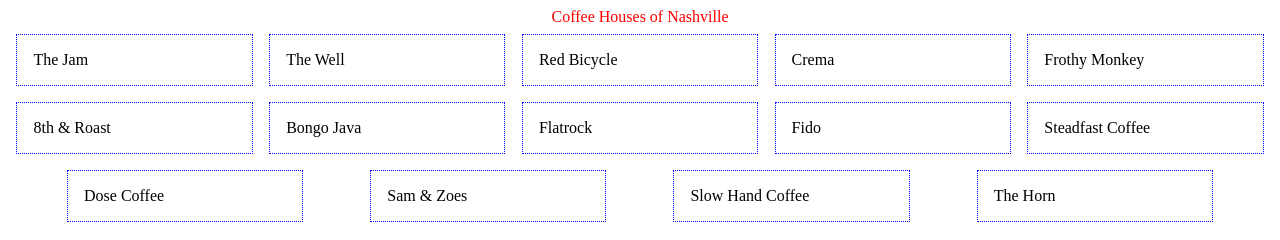
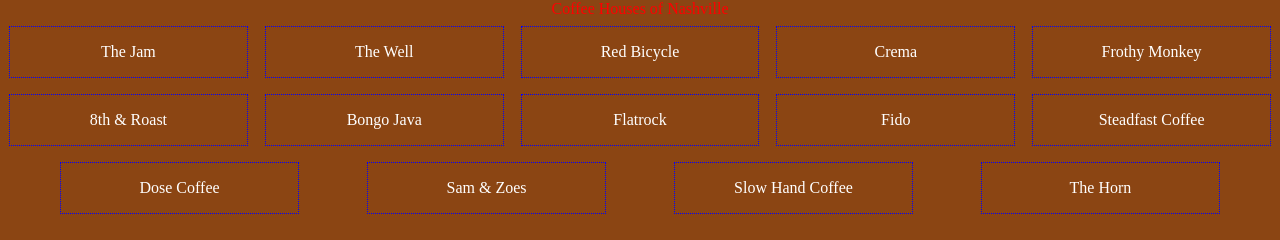
Before and after one commit to sanjeetprasad/Coffee-House, a plain HTML site: page index.html in a window 1280 px wide. Drawn offline with Linux system fonts and the light colour scheme.

Commit message:
update the main.css

```diff
--- a/styles/main.css
+++ b/styles/main.css
@@ -1,3 +1,8 @@
+body {
+    margin: 0;
+    padding: 0;
+    background-color: saddlebrown;
+}
 .list {
     display: flex;
     flex-wrap: wrap;
@@ -9,6 +14,8 @@
     border: 1px dotted blue;
     padding: 1em;
     margin: 0.5em;
+    text-align: center;
+    color: white;
 
 }
 .pageHeader {
```
